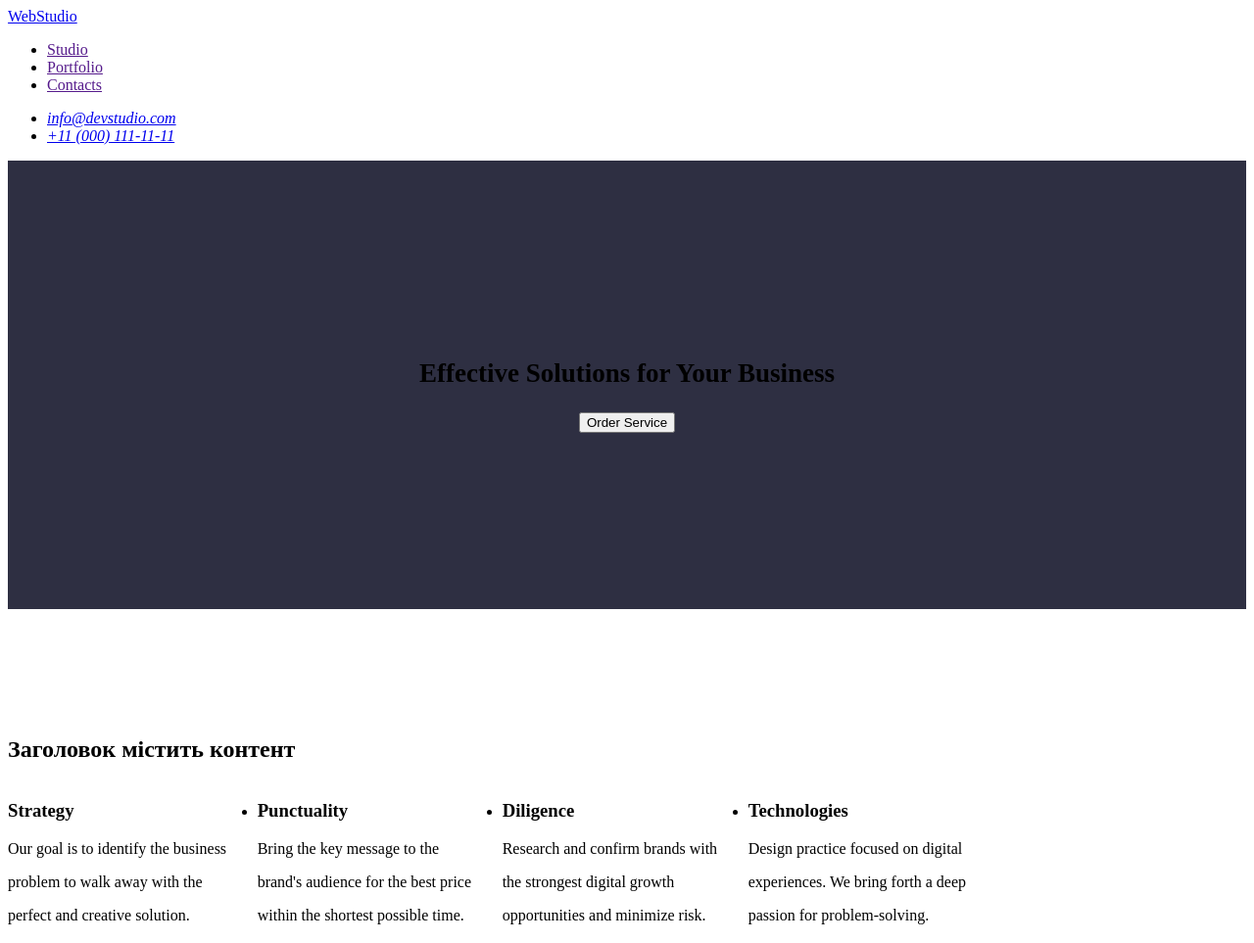
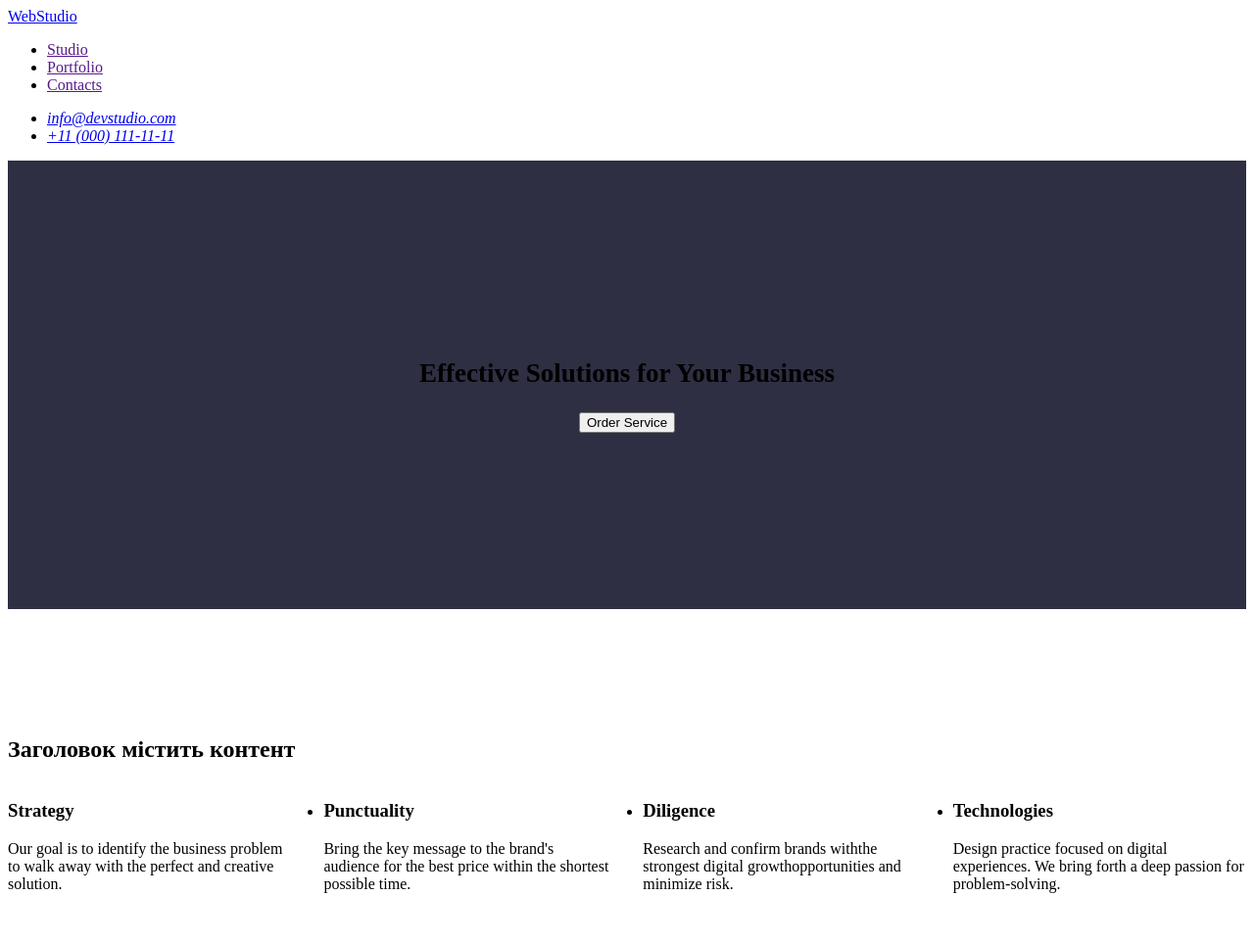
Before and after one commit to IvonLagta/goit-markup-hw-01, a plain HTML site: page index.html in a window 1280 px wide. Shown: the top 963 px of the page at 98% size. Drawn offline with Linux system fonts and the light colour scheme.

Commit message:
Fix HTML formatting and content structure

```diff
--- a/index.html
+++ b/index.html
@@ -44,27 +44,19 @@
             <ul style="display: flex; gap: 2.5%;  margin: 0 auto; padding: 0;">
                 <li>
                     <h3>Strategy</h3>
-                    <p>Our goal is to identify the business</p>
-                    <p>problem to walk away with the</p>
-                    <p>perfect and creative solution.</p>
+                    <p>Our goal is to identify the business problem to walk away with the perfect and creative solution.</p>
                 </li>
                 <li>
                     <h3>Punctuality</h3>
-                    <p>Bring the key message to the</p>
-                    <p>brand's audience for the best price</p>
-                    <p>within the shortest possible time.</p>
+                    <p>Bring the key message to the brand's audience for the best price within the shortest possible time.</p>
                 </li>
                 <li>
                     <h3>Diligence</h3>
-                    <p>Research and confirm brands with</p>
-                    <p>the strongest digital growth</p>
-                    <p>opportunities and minimize risk.</p>
+                    <p>Research and confirm brands withthe strongest digital growthopportunities and minimize risk.</p>
                 </li>
                 <li>
                     <h3>Technologies</h3>
-                    <p>Design practice focused on digital</p>
-                    <p>experiences. We bring forth a deep</p>
-                    <p>passion for problem-solving.</p>
+                    <p>Design practice focused on digital experiences. We bring forth a deep passion for problem-solving.</p>
                 </li>
             </ul>
         </section>
```
